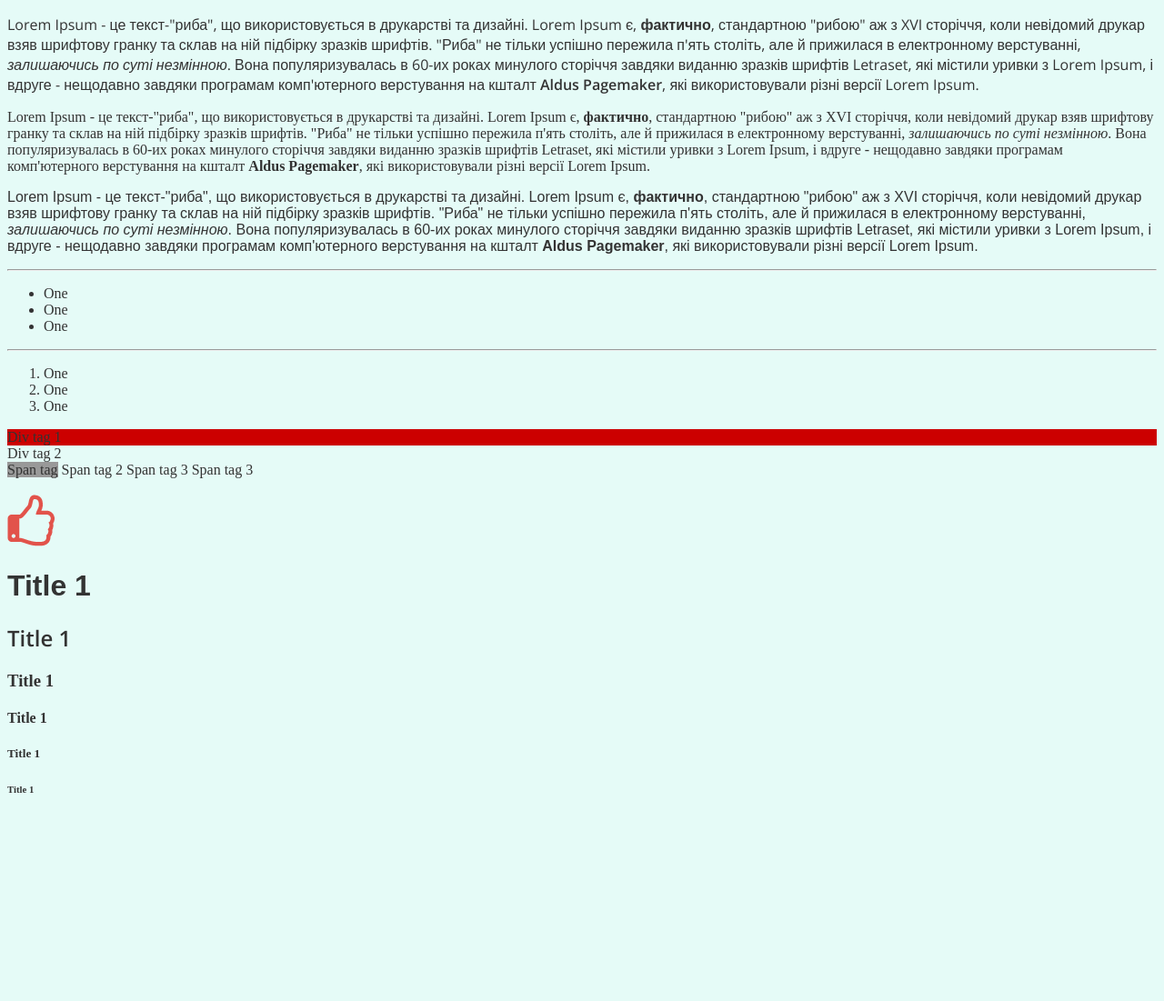
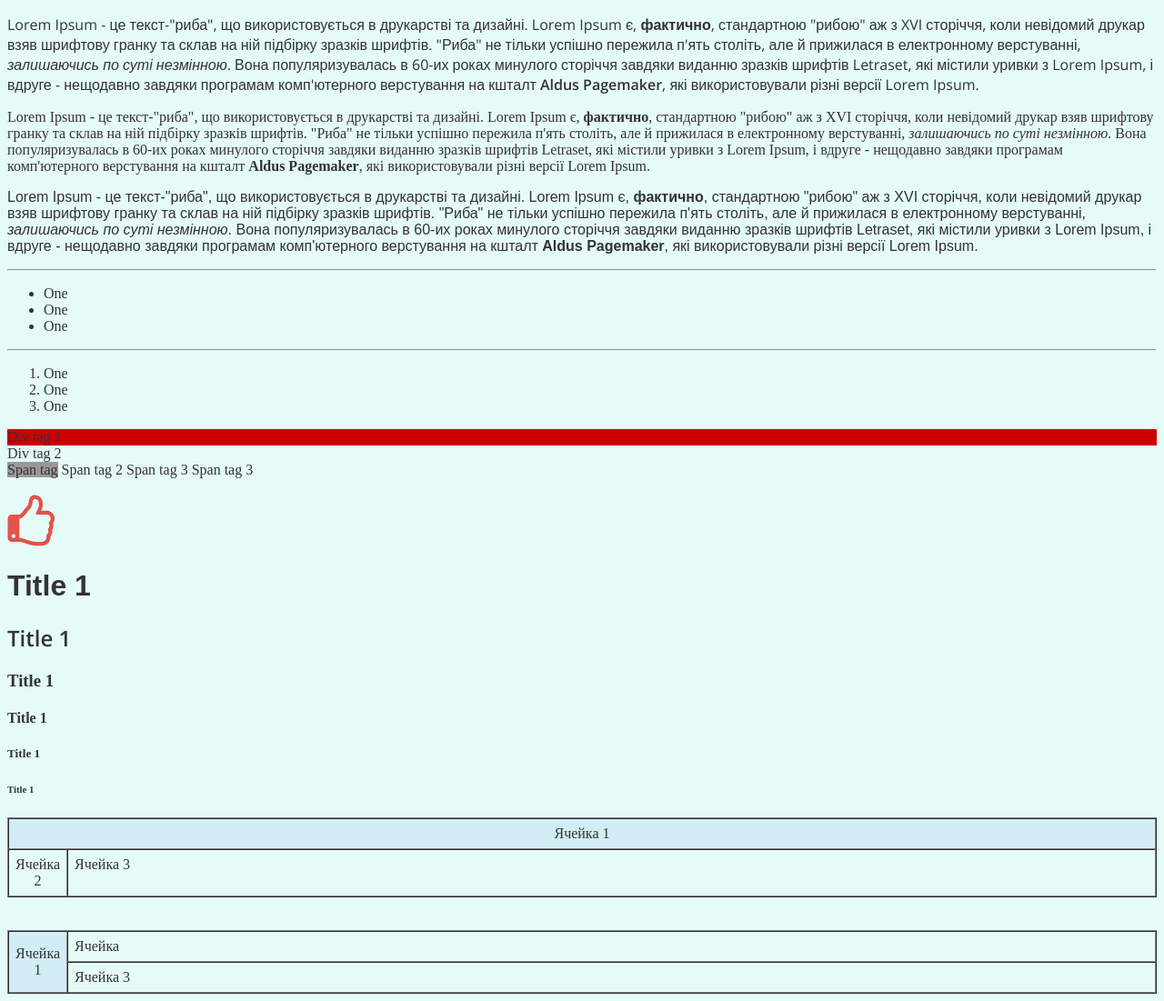
Before and after one commit to mamant/brain_forces_mamant, a plain HTML site: page index.htm in a window 1280 px wide. Shown: the whole page at 91% size. Before the commit the page ends 899 px from the top, so only its background shows below. Drawn offline with nearby package versions, Linux system fonts and the light colour scheme.

Commit message:
html tables

```diff
--- a/index.htm
+++ b/index.htm
@@ -44,6 +44,24 @@
 <h5>Title 1</h5>
 <h6>Title 1</h6>
 
-
+ <table border="1" cellpadding="7" cellspacing="0">
+   <tr>
+     <td colspan="2" bgcolor="#D3EDF6" align="center">Ячейка 1</td>
+   </tr>
+   <tr>
+     <td valign="top" align="center">Ячейка 2</td>
+     <td width="98%" valign="top">Ячейка 3</td>
+   </tr>
+  </table>
+<br><br>
+  <table border="1" cellpadding="7" cellspacing="0">
+   <tr>
+     <td rowspan="2" bgcolor="#D3EDF6" align="center">Ячейка 1</td>
+   		<td>Ячейка</td>
+   </tr>
+   <tr>
+     <td width="98%" valign="top">Ячейка 3</td>
+   </tr>
+  </table>
 </body>
 </html>
```
